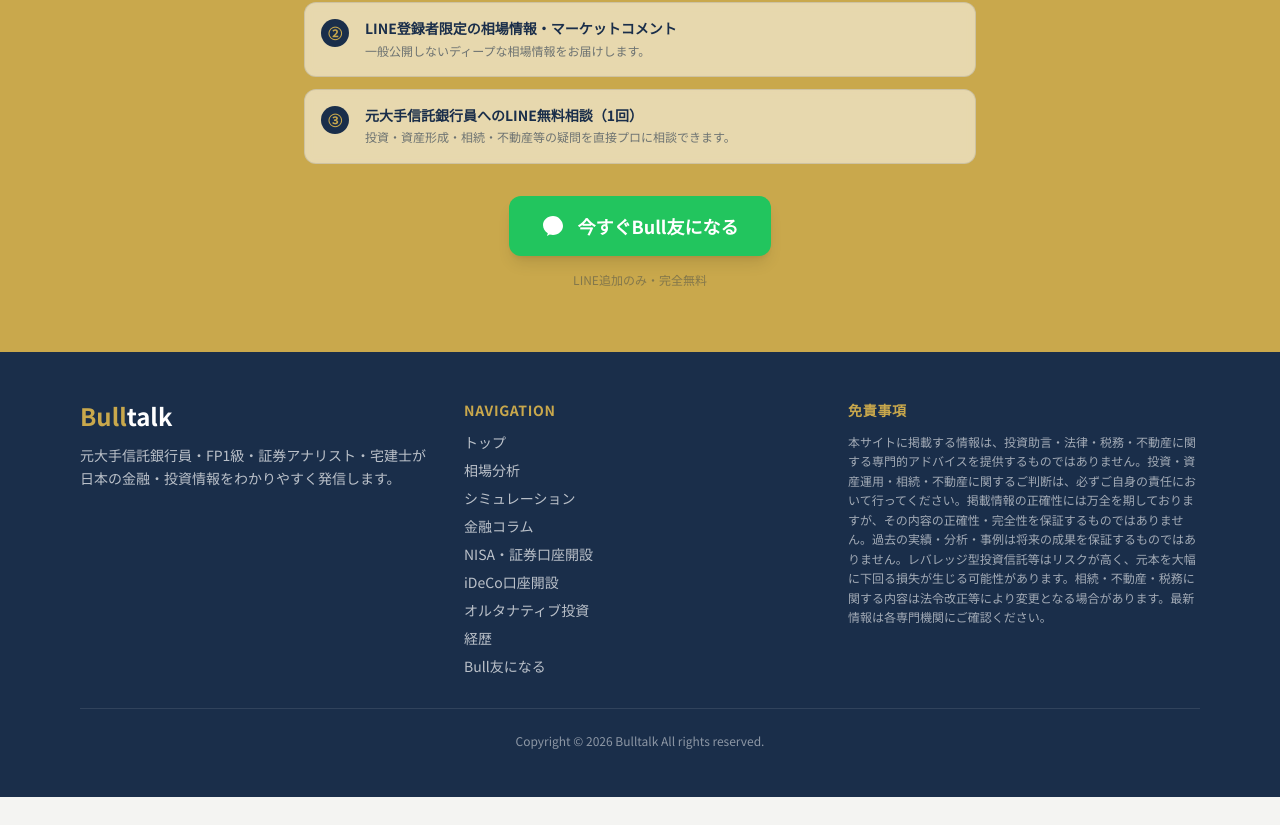
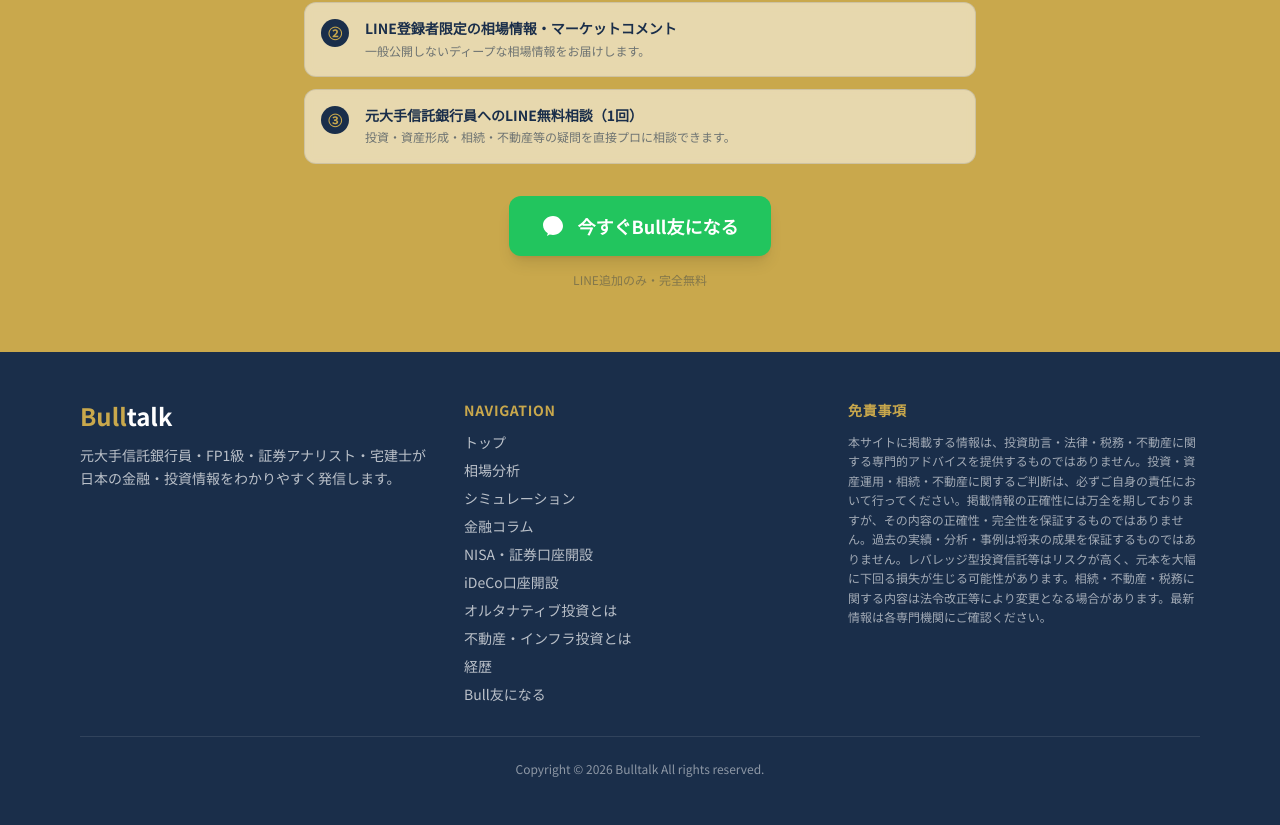
Before and after one commit to tanima3232-eng/bulltalk, a Next.js app: page / in a window 1280 px wide. Shown: the part 3111-3936 px from the top of the page. Before the commit the page ends 3908 px from the top, so only its background shows below. Built offline with nearby package versions, Linux system fonts and the light colour scheme; no server answers.

Commit message:
fix: 口座開設からオルタナ削除・フッターに不動産インフラ投資とは追加

```diff
--- a/components/Footer.tsx
+++ b/components/Footer.tsx
@@ -29,7 +29,8 @@ export default function Footer() {
                 { href: "/column", label: "金融コラム" },
                 { href: "/accounts/stock", label: "NISA・証券口座開設" },
                 { href: "/accounts/ideco", label: "iDeCo口座開設" },
-                { href: "/alternative", label: "オルタナティブ投資" },
+                { href: "/alternative", label: "オルタナティブ投資とは" },
+                { href: "/real-estate", label: "不動産・インフラ投資とは" },
                 { href: "/about", label: "経歴" },
                 { href: "/line", label: "Bull友になる" },
               ].map((link) => (
--- a/components/Header.tsx
+++ b/components/Header.tsx
@@ -13,7 +13,6 @@ const navLinks = [
 const accountLinks = [
   { href: "/accounts/stock", label: "NISA・証券口座開設" },
   { href: "/accounts/ideco", label: "iDeCo口座開設" },
-  { href: "/alternative", label: "オルタナティブ投資" },
 ];
 
 export default function Header() {
```
